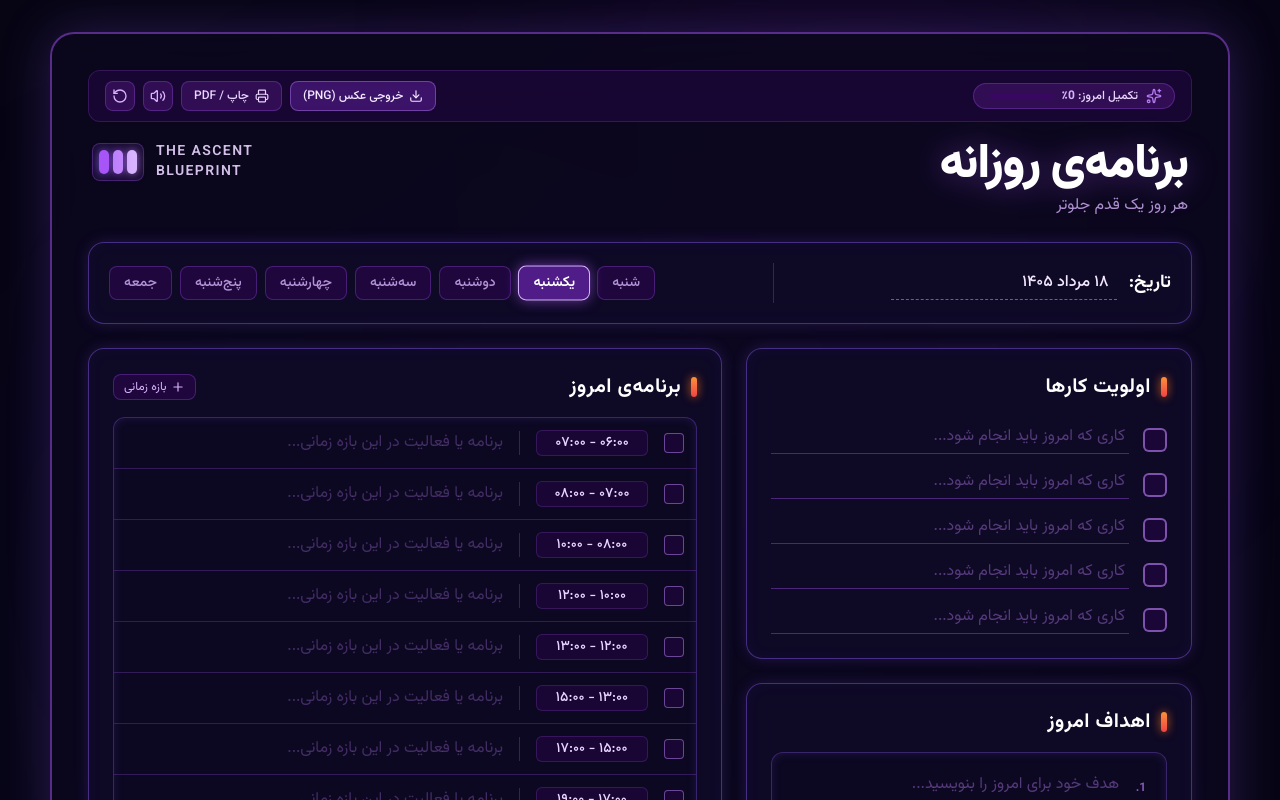
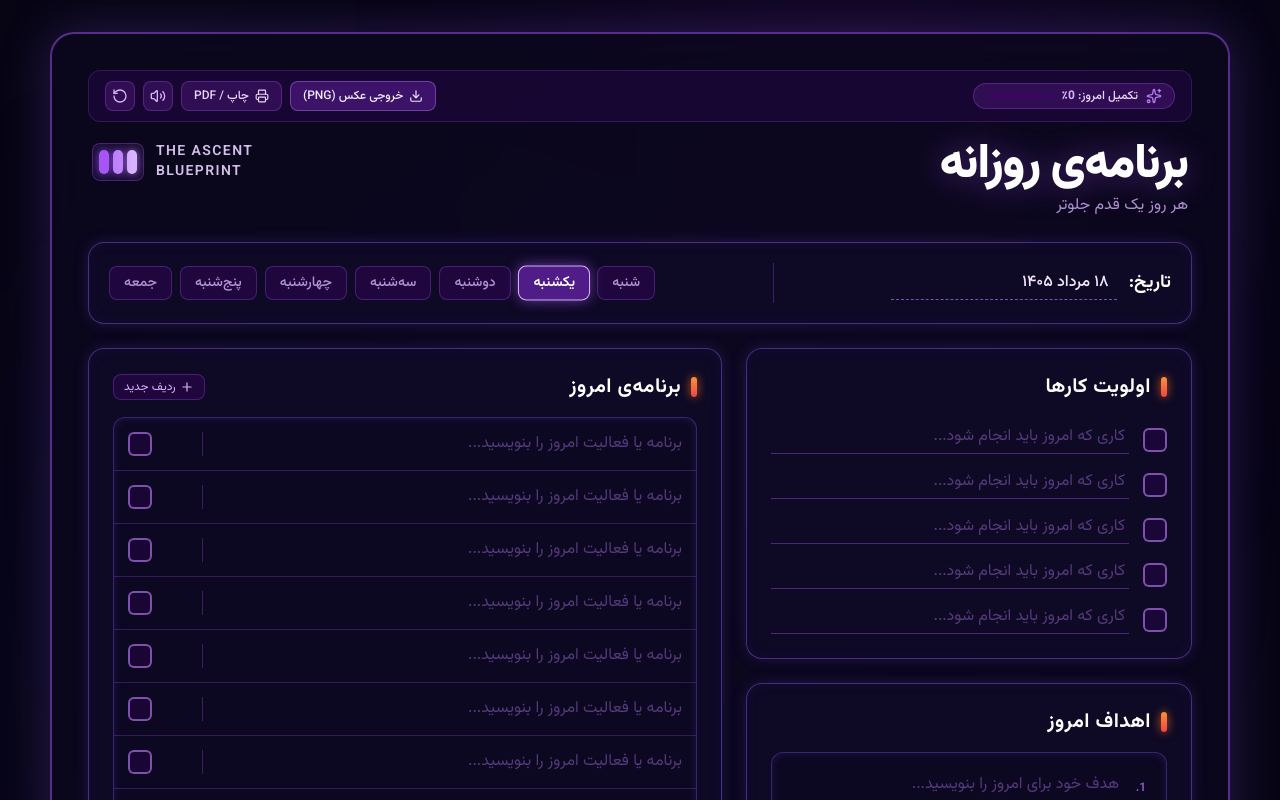
Before and after one commit to alieftekhari5040-del/panner-pro, a React (Vite) app: page / in a window 1280 px wide. Shown: the top 800 px of the page. Built offline with nearby package versions, Linux system fonts and the light colour scheme.

Commit message:
fix: remove time hour boxes from today schedule table to match poster design 1:1
Co-authored-by: arena-agent <297053741+arena-agent@users.noreply.github.com>

```diff
--- a/src/App.tsx
+++ b/src/App.tsx
@@ -165,14 +165,13 @@ export default function App() {
 
   // Handler: Add Schedule Slot
   const handleAddSlot = () => {
-    const nextHour = data.schedule.length + 6;
     setData((prev) => ({
       ...prev,
       schedule: [
         ...prev.schedule,
         {
           id: `slot_${Date.now()}`,
-          time: `${nextHour}:۰۰ - ${nextHour + 1}:۰۰`,
+          time: '',
           task: '',
           completed: false,
         },
--- a/src/components/ScheduleCard.tsx
+++ b/src/components/ScheduleCard.tsx
@@ -5,7 +5,7 @@ import { Check, Plus, Trash2 } from 'lucide-react';
 interface ScheduleCardProps {
   schedule: ScheduleSlot[];
   onChangeTask: (id: string, text: string) => void;
-  onChangeTime: (id: string, time: string) => void;
+  onChangeTime?: (id: string, time: string) => void;
   onToggleSlot: (id: string) => void;
   onAddSlot: () => void;
   onRemoveSlot: (id: string) => void;
@@ -14,7 +14,6 @@ interface ScheduleCardProps {
 export const ScheduleCard: React.FC<ScheduleCardProps> = ({
   schedule,
   onChangeTask,
-  onChangeTime,
   onToggleSlot,
   onAddSlot,
   onRemoveSlot,
@@ -32,67 +31,44 @@ export const ScheduleCard: React.FC<ScheduleCardProps> = ({
         <button
           onClick={onAddSlot}
           className="no-print flex items-center gap-1 px-2.5 py-1 rounded-lg bg-purple-950/40 hover:bg-purple-800/60 border border-purple-500/30 text-purple-300 text-xs transition-all"
-          title="افزودن بازه زمانی جدید"
+          title="افزودن ردیف جدید"
         >
           <Plus className="w-3.5 h-3.5" />
-          <span>بازه زمانی</span>
+          <span>ردیف جدید</span>
         </button>
       </div>
 
-      {/* Table Container (neon-inner-box with horizontal grid rows) */}
+      {/* Table Container (neon-inner-box with horizontal grid rows matching poster 100%) */}
       <div className="neon-inner-box overflow-hidden flex-1 flex flex-col divide-y divide-purple-500/25">
-        {schedule.map((slot, index) => (
+        {schedule.map((slot) => (
           <div
             key={slot.id}
-            className={`flex items-center gap-2 sm:gap-4 p-2.5 sm:p-3 transition-colors ${
+            className={`flex items-center justify-between gap-3 p-3 sm:p-3.5 transition-colors ${
               slot.completed
                 ? 'bg-purple-950/40'
                 : 'hover:bg-purple-900/15'
             }`}
           >
-            {/* Row index or status checkbox on right */}
-            <button
-              onClick={() => onToggleSlot(slot.id)}
-              className={`w-5 h-5 rounded flex items-center justify-center transition-all duration-200 border shrink-0 ${
-                slot.completed
-                  ? 'bg-purple-500 border-purple-300 text-white shadow-[0_0_10px_rgba(168,85,247,0.7)]'
-                  : 'bg-purple-950/30 border-purple-400/50 hover:border-purple-300'
-              }`}
-              title={slot.completed ? 'انجام شد' : 'علامت به عنوان انجام‌شده'}
-            >
-              {slot.completed && <Check className="w-3.5 h-3.5 stroke-[3]" />}
-            </button>
-
-            {/* Time slot column */}
-            <div className="w-24 sm:w-28 shrink-0">
-              <input
-                type="text"
-                value={slot.time}
-                onChange={(e) => onChangeTime(slot.id, e.target.value)}
-                placeholder="ساعت..."
-                className="w-full bg-purple-950/30 border border-purple-500/20 rounded-md py-0.5 px-1.5 text-center text-xs sm:text-sm font-medium text-purple-200 focus:border-purple-300 outline-none transition-all"
-              />
-            </div>
-
-            {/* Vertical column divider */}
-            <div className="w-px h-6 bg-purple-500/30 shrink-0" />
-
-            {/* Wide activity / task input column */}
-            <div className="flex-1">
+            {/* Wide activity / task input column on right (RTL) */}
+            <div className="flex-1 flex items-center gap-2">
               <input
                 type="text"
                 value={slot.task}
                 onChange={(e) => onChangeTask(slot.id, e.target.value)}
-                placeholder="برنامه یا فعالیت در این بازه زمانی..."
+                placeholder="برنامه یا فعالیت امروز را بنویسید..."
                 className={`w-full bg-transparent text-sm sm:text-base outline-none transition-all ${
                   slot.completed
                     ? 'text-purple-300/60 line-through'
-                    : 'text-purple-100 placeholder-purple-400/30'
+                    : 'text-purple-100 placeholder-purple-400/40'
                 }`}
               />
             </div>
 
-            {/* Remove custom slot button (if more than 5 slots) */}
+            {/* Vertical column divider matching the poster */}
+            <div className="w-px h-6 bg-purple-500/30 shrink-0 mx-1 sm:mx-2" />
+
+            {/* Completion checkbox on left (RTL) + optional delete */}
+            <div className="flex items-center gap-2">
               {schedule.length > 5 && (
                 <button
                   onClick={() => onRemoveSlot(slot.id)}
@@ -102,6 +78,18 @@ export const ScheduleCard: React.FC<ScheduleCardProps> = ({
                   <Trash2 className="w-3.5 h-3.5" />
                 </button>
               )}
+              <button
+                onClick={() => onToggleSlot(slot.id)}
+                className={`w-6 h-6 rounded-md flex items-center justify-center transition-all duration-200 border-2 shrink-0 ${
+                  slot.completed
+                    ? 'bg-purple-500 border-purple-300 text-white shadow-[0_0_10px_rgba(168,85,247,0.8)]'
+                    : 'bg-purple-950/30 border-purple-400/60 hover:border-purple-300'
+                }`}
+                title={slot.completed ? 'انجام شد' : 'علامت به عنوان انجام‌شده'}
+              >
+                {slot.completed && <Check className="w-4 h-4 stroke-[3]" />}
+              </button>
+            </div>
           </div>
         ))}
       </div>
--- a/src/utils/defaultData.ts
+++ b/src/utils/defaultData.ts
@@ -24,17 +24,17 @@ export function getDefaultPlannerData(weekday?: WeekdayName): DayPlannerData {
       { id: 'h3', text: 'تمرین / بدنسازی', icon: 'workout', completed: false },
     ],
     schedule: [
-      { id: 's1', time: '۰۶:۰۰ - ۰۷:۰۰', task: '', completed: false },
-      { id: 's2', time: '۰۷:۰۰ - ۰۸:۰۰', task: '', completed: false },
-      { id: 's3', time: '۰۸:۰۰ - ۱۰:۰۰', task: '', completed: false },
-      { id: 's4', time: '۱۰:۰۰ - ۱۲:۰۰', task: '', completed: false },
-      { id: 's5', time: '۱۲:۰۰ - ۱۳:۰۰', task: '', completed: false },
-      { id: 's6', time: '۱۳:۰۰ - ۱۵:۰۰', task: '', completed: false },
-      { id: 's7', time: '۱۵:۰۰ - ۱۷:۰۰', task: '', completed: false },
-      { id: 's8', time: '۱۷:۰۰ - ۱۹:۰۰', task: '', completed: false },
-      { id: 's9', time: '۱۹:۰۰ - ۲۱:۰۰', task: '', completed: false },
-      { id: 's10', time: '۲۱:۰۰ - ۲۲:۰۰', task: '', completed: false },
-      { id: 's11', time: '۲۲:۰۰ - ۲۳:۰۰', task: '', completed: false },
+      { id: 's1', time: '', task: '', completed: false },
+      { id: 's2', time: '', task: '', completed: false },
+      { id: 's3', time: '', task: '', completed: false },
+      { id: 's4', time: '', task: '', completed: false },
+      { id: 's5', time: '', task: '', completed: false },
+      { id: 's6', time: '', task: '', completed: false },
+      { id: 's7', time: '', task: '', completed: false },
+      { id: 's8', time: '', task: '', completed: false },
+      { id: 's9', time: '', task: '', completed: false },
+      { id: 's10', time: '', task: '', completed: false },
+      { id: 's11', time: '', task: '', completed: false },
     ],
     lessons: [
       '',
```
Lines whose indentation alone changed are shown as unchanged.
